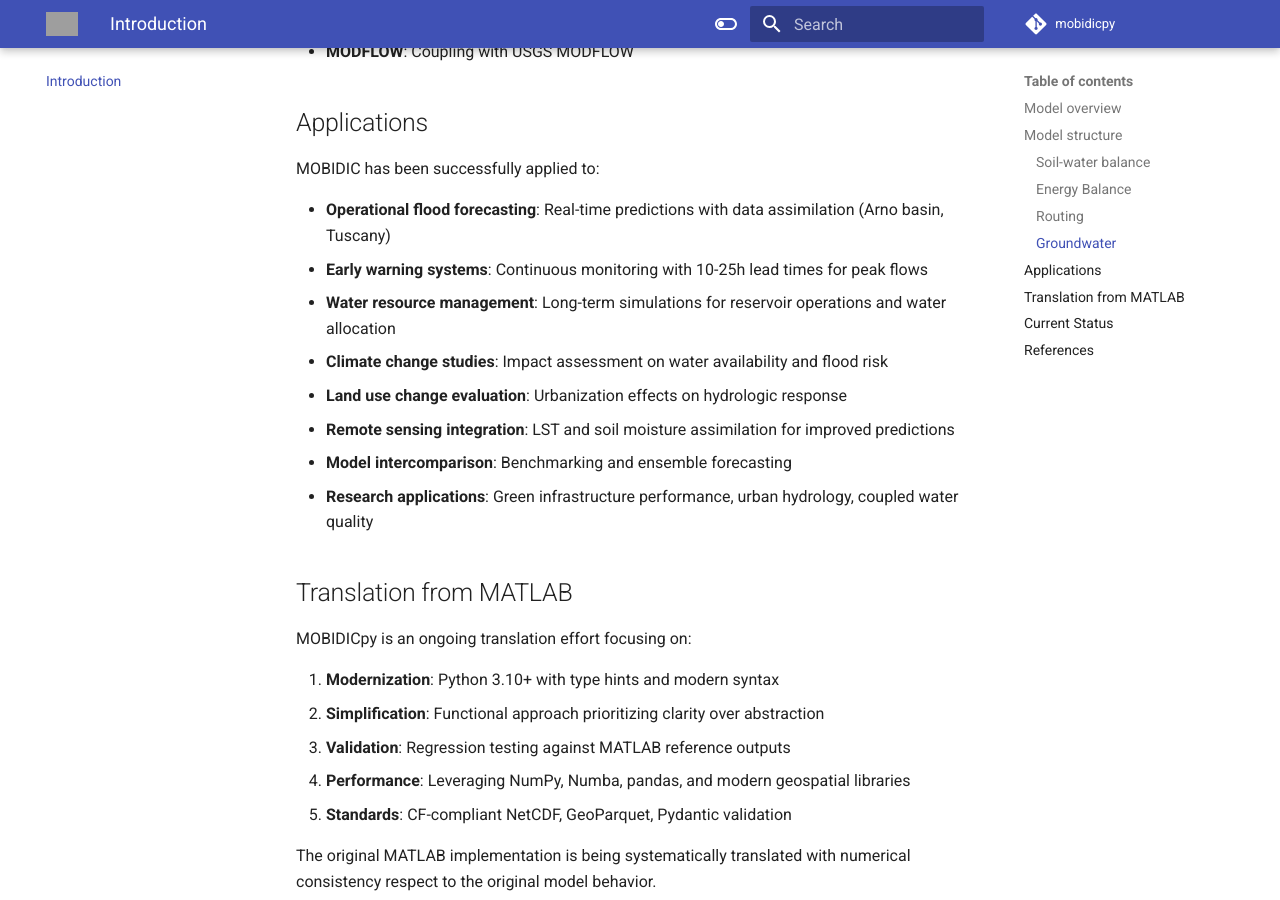
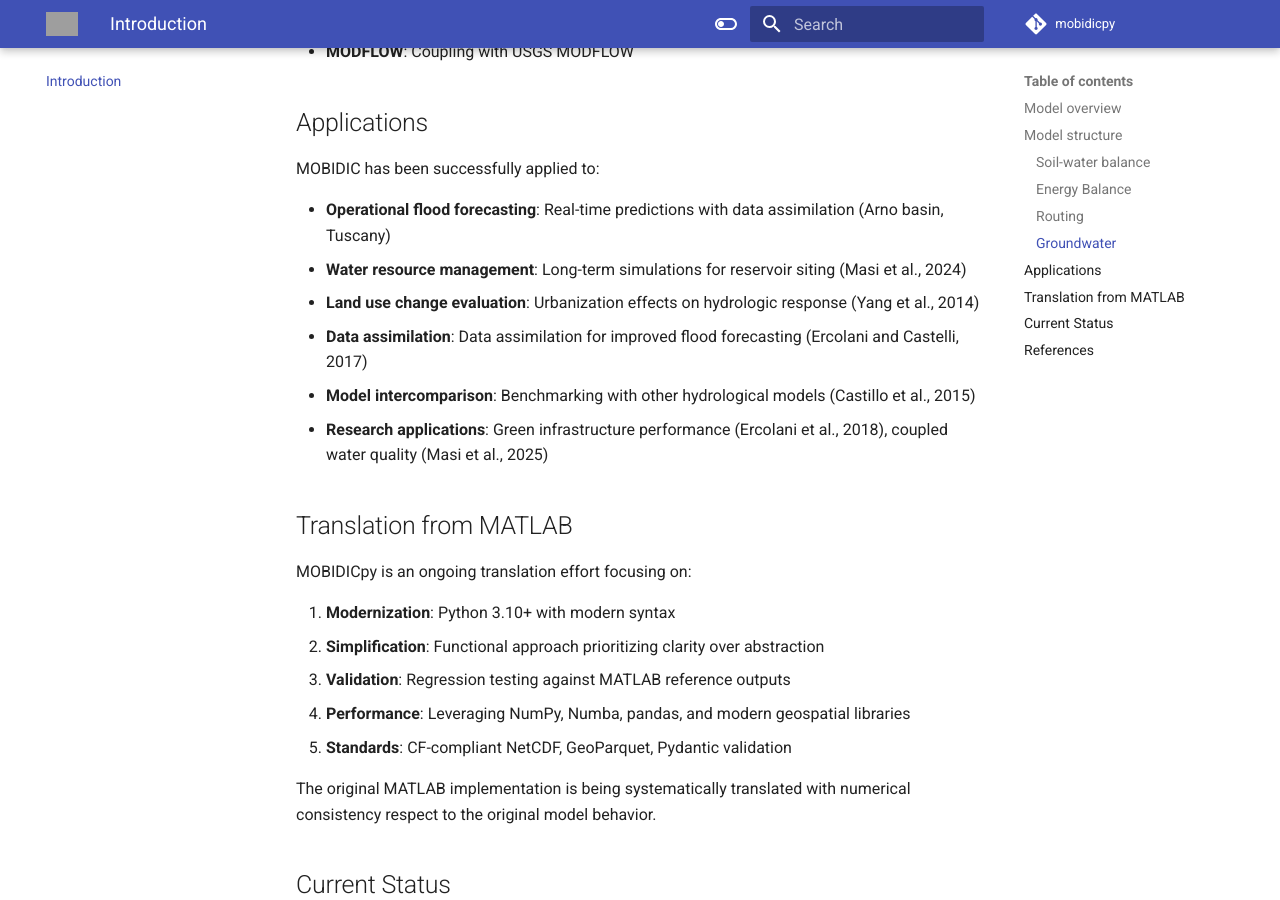
Before and after one commit to mobidichydro/MOBIDICpy, an MkDocs documentation site: the page built from docs/introduction.md, in a window 1280 px wide and 900 px high, scrolled down 3026 px. Built offline with MkDocs 1.6.1 and Material for MkDocs 9.7.7, drawn with Linux system fonts in a browser that asks for light colours; a script that is not in the unit is left out; comment, search, counter and statistics services are not loaded; some of the changed text lies outside the part shown; grey boxes are pictures that could not be loaded.

Commit message:
Improved documentation introduction

```diff
--- a/docs/introduction.md
+++ b/docs/introduction.md
@@ -33,7 +33,7 @@ The hydrological processes in the soil-water balance include:
 
 ### Energy Balance
 
-MOBIDIC **solves water and energy balance simultaneously** in the soil-vegetation subsystem. The energy module computes:
+MOBIDIC solves water and energy balance simultaneously in the soil-vegetation subsystem. The energy module computes:
 
 - Surface net radiation (R<sub>n</sub>)
 - Ground heat flux (G)
@@ -87,20 +87,18 @@ Several groundwater models are available:
 MOBIDIC has been successfully applied to:
 
 - **Operational flood forecasting**: Real-time predictions with data assimilation (Arno basin, Tuscany)
-- **Early warning systems**: Continuous monitoring with 10-25h lead times for peak flows
-- **Water resource management**: Long-term simulations for reservoir operations and water allocation
-- **Climate change studies**: Impact assessment on water availability and flood risk
-- **Land use change evaluation**: Urbanization effects on hydrologic response
-- **Remote sensing integration**: LST and soil moisture assimilation for improved predictions
-- **Model intercomparison**: Benchmarking and ensemble forecasting
-- **Research applications**: Green infrastructure performance, urban hydrology, coupled water quality
+- **Water resource management**: Long-term simulations for reservoir siting (Masi et al., 2024)
+- **Land use change evaluation**: Urbanization effects on hydrologic response (Yang et al., 2014)
+- **Data assimilation**: Data assimilation for improved flood forecasting (Ercolani and Castelli, 2017)
+- **Model intercomparison**: Benchmarking with other hydrological models (Castillo et al., 2015)
+- **Research applications**: Green infrastructure performance (Ercolani et al., 2018), coupled water quality (Masi et al., 2025)
 
 
 ## Translation from MATLAB
 
 MOBIDICpy is an ongoing translation effort focusing on:
 
-1. **Modernization**: Python 3.10+ with type hints and modern syntax
+1. **Modernization**: Python 3.10+ with modern syntax
 2. **Simplification**: Functional approach prioritizing clarity over abstraction
 3. **Validation**: Regression testing against MATLAB reference outputs
 4. **Performance**: Leveraging NumPy, Numba, pandas, and modern geospatial libraries
@@ -137,6 +135,8 @@ DOI: [10.1002/2016WR019208](https://doi.org/10.1002/2016WR019208).
 
 Ercolani, G., Chiaradia, E. A., Gandolfi, C., Castelli, F., Masseroni, D. (2018). Evaluating performances of green roofs for stormwater runoff mitigation in a high flood risk urban catchment. Journal of Hydrology, 566, 830-845. DOI: [10.1016/j.jhydrol.2018.09.050](https://doi.org/10.1016/j.jhydrol.2018.09.050)
 
+Masi, M., Arrighi, C., Piragino, F., Castelli, F. (2024). Participatory multi-criteria decision making for optimal siting of multipurpose artificial reservoirs. Journal of Environmental Management, 370, 122904. DOI: [10.1016/j.jenvman.2024.122904](https://doi.org/10.1016/j.jenvman.2024.122904)
+
 Masi, M., Masseroni, D., Castelli, F. (2025). Coupled hydrologic, hydraulic, and surface water quality models for pollution management in urban–rural areas.
 Journal of Hydrology, 657, 133172. DOI: [10.1016/j.jhydrol.2025.133172](https://doi.org/10.1016/j.jhydrol.2025.133172).
 
```
Also changed, not shown: other parts of docs/introduction.md (+1 -1 lines).
